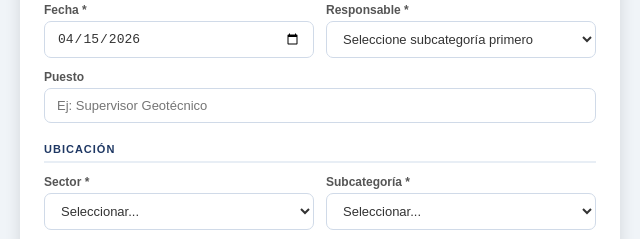
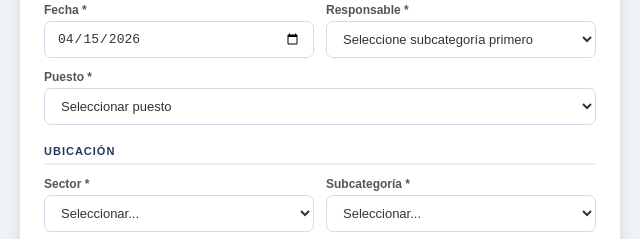
Before and after one commit to cedanoadrianzendaniel-wq/Mis-automatizaciones, a website: page tgp-reportes/public/formulario-hse.html in a window 1280 px wide. Shown: the part 152-391 px from the top of the page, 320-960 px from the left. Drawn offline with Linux system fonts and the light colour scheme; no server answers.

Commit message:
Change input for 'Puesto' to a dropdown selection

```diff
--- a/tgp-reportes/public/formulario-hse.html
+++ b/tgp-reportes/public/formulario-hse.html
@@ -64,8 +64,16 @@
           </div>
         </div>
         <div style="margin-top:12px">
-          <label>Puesto</label>
-          <input type="text" id="puesto" placeholder="Ej: Supervisor Geotécnico"/>
+          <label>Puesto *</label>
+          <select id="puesto" required>
+            <option value="">Seleccionar puesto</option>
+            <option>SUPERVISOR GEOTECNIA SENIOR</option>
+            <option>SUPERVISOR GEOTECNIA SEMI SENIOR</option>
+            <option>SUPERVISOR GEOTECNIA JUNIOR</option>
+            <option>SUPERVISOR ELECTROMECANICO</option>
+            <option>SUPERVISOR CIVIL</option>
+            <option>SUPERVISOR SEGURIDAD</option>
+          </select>
         </div>
       </div>
 
```
